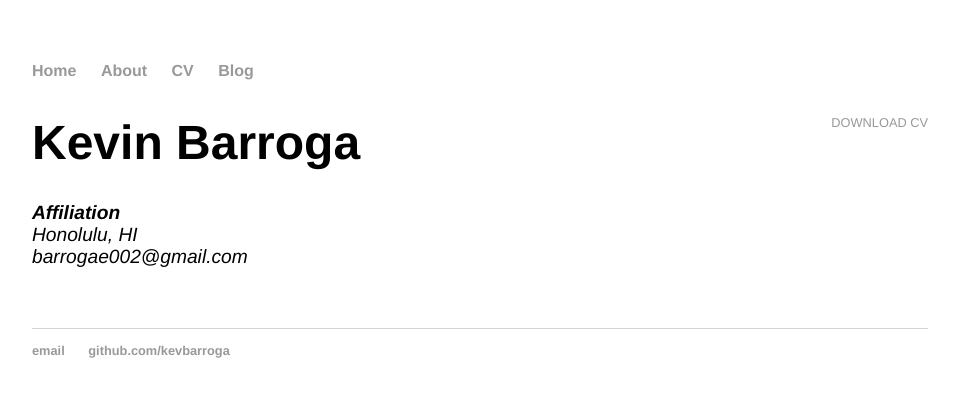
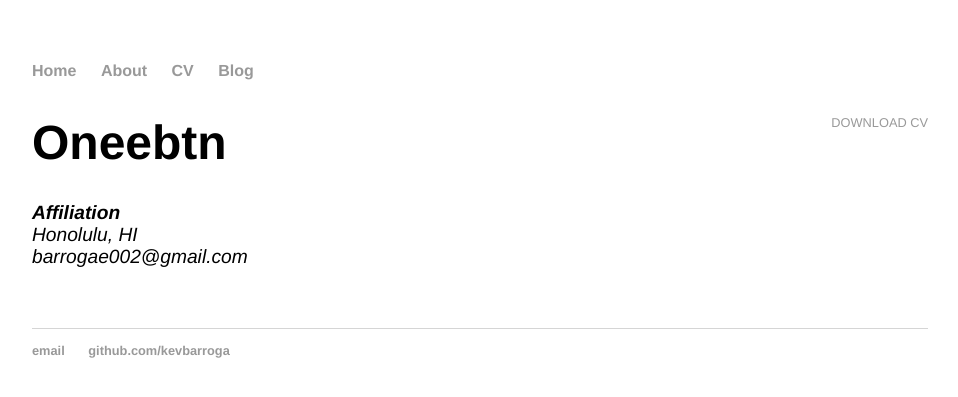
Before and after one commit to kevbarroga/kevbarroga.github.io, a Jekyll site: the page built from cv/index.html, in a window 1280 px wide. Shown: the top 397 px of the page, without its empty margins (160-1118 px from the left). Built offline with Jekyll 4.4.1, drawn with Linux system fonts in a browser that asks for light colours.

Commit message:
Update index.html

```diff
--- a/cv/index.html
+++ b/cv/index.html
@@ -1,11 +1,11 @@
 ---
 layout: default
-title: CV of Kevin Barroga
+title: CV of Oneebtn
 ---
 
 <div class="cv">
   <a href="#" class="download" title="Download CV as PDF">Download CV</a>
-  <h1>Kevin Barroga</h1>
+  <h1>Oneebtn</h1>
   <address>
     <strong>Affiliation</strong><br>
       Honolulu, HI<br>
```
